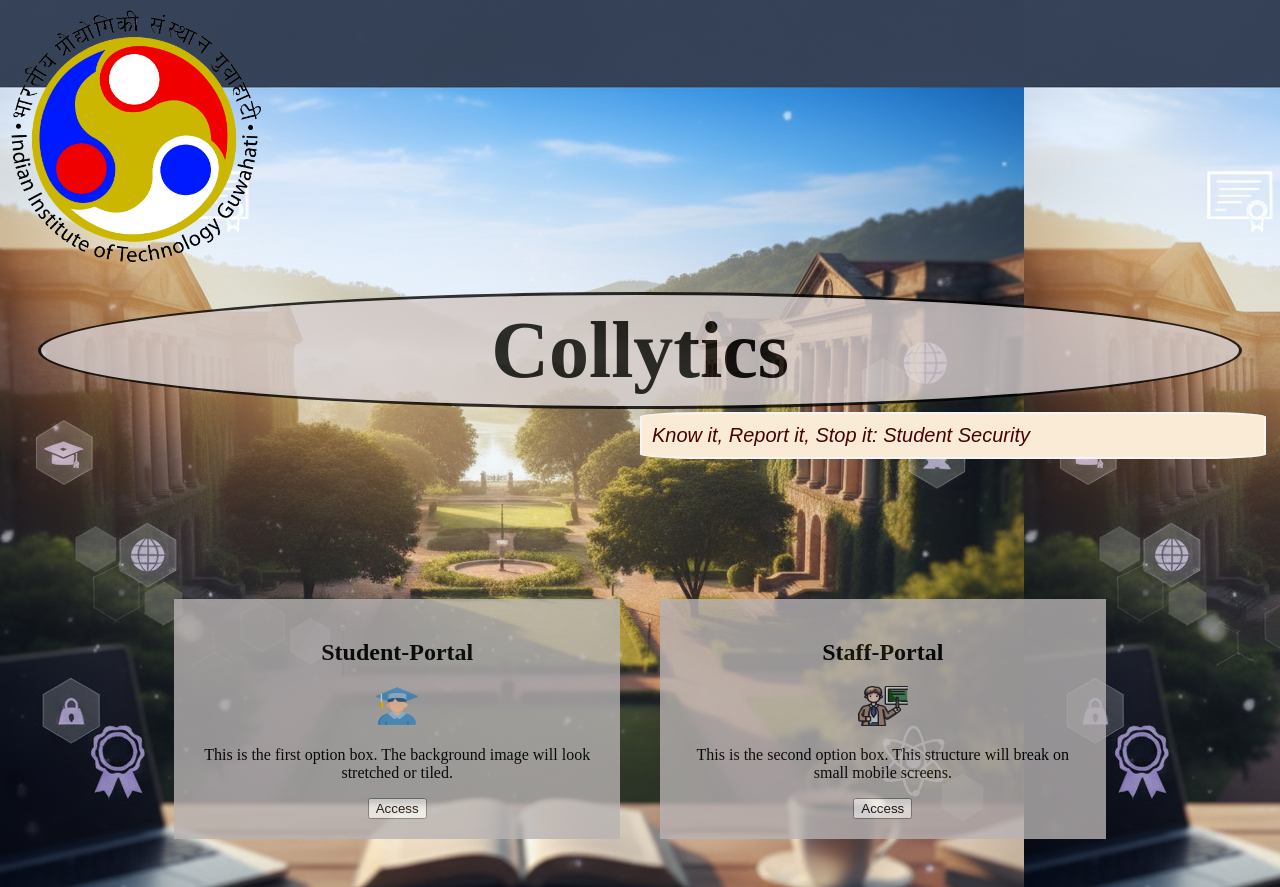
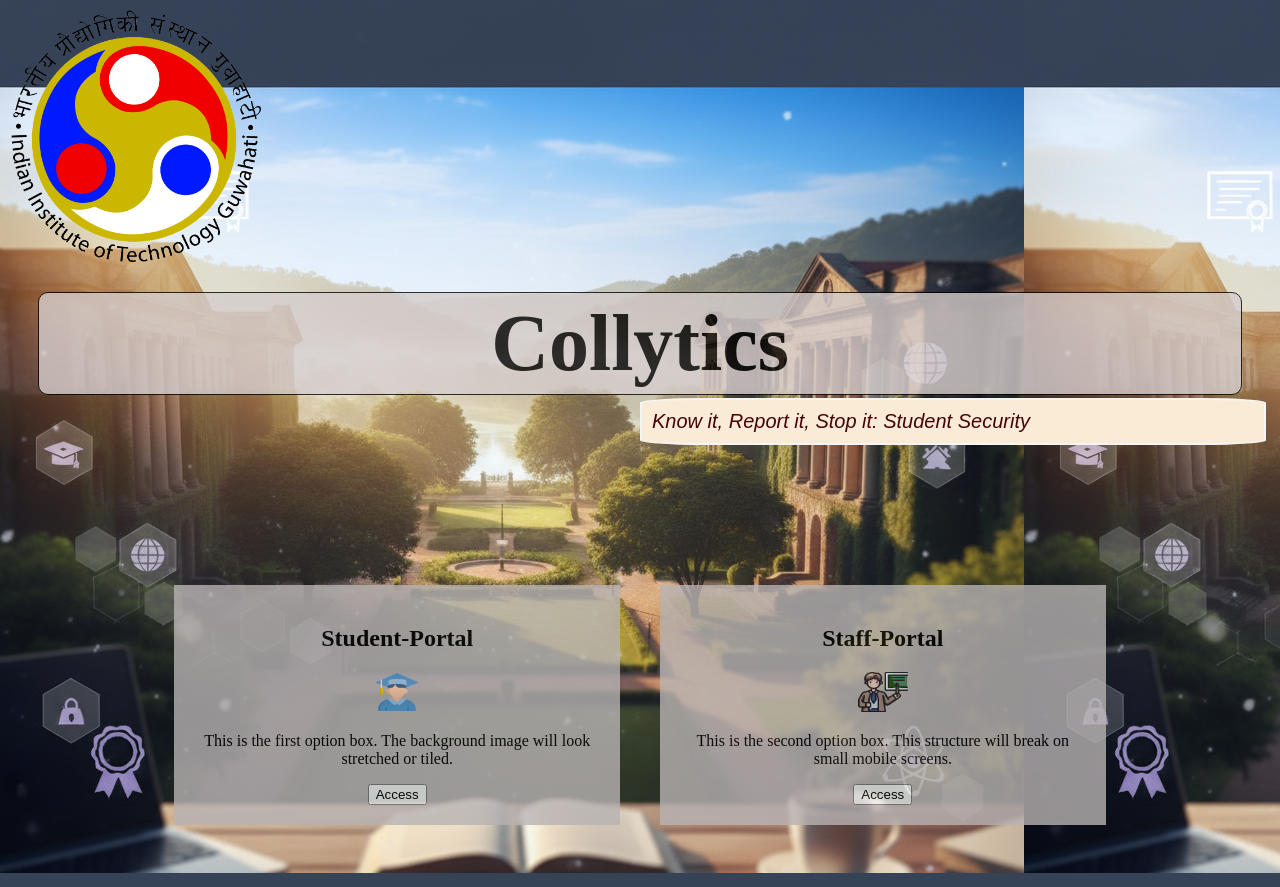
Before and after one commit to Beast-arpit/Ethos-2025, a PHP site: page /page1.html in a window 1280 px wide. Run offline with PHP 8.4, Linux system fonts and the light colour scheme.

Commit message:
title shape change

```diff
--- a/style1.css
+++ b/style1.css
@@ -10,11 +10,11 @@
     text-align: center;
     font-family: Oswald;
     font-size: 80px;
-    border: 3px solid black;
-    padding: 10px;
+    border: 1px solid black;
+    padding: 5px;
     background-color: rgb(213, 205, 205);
     opacity: 0.8;
-    border-radius: 100%;
+    border-radius: 10px;
 
 
 }
```
